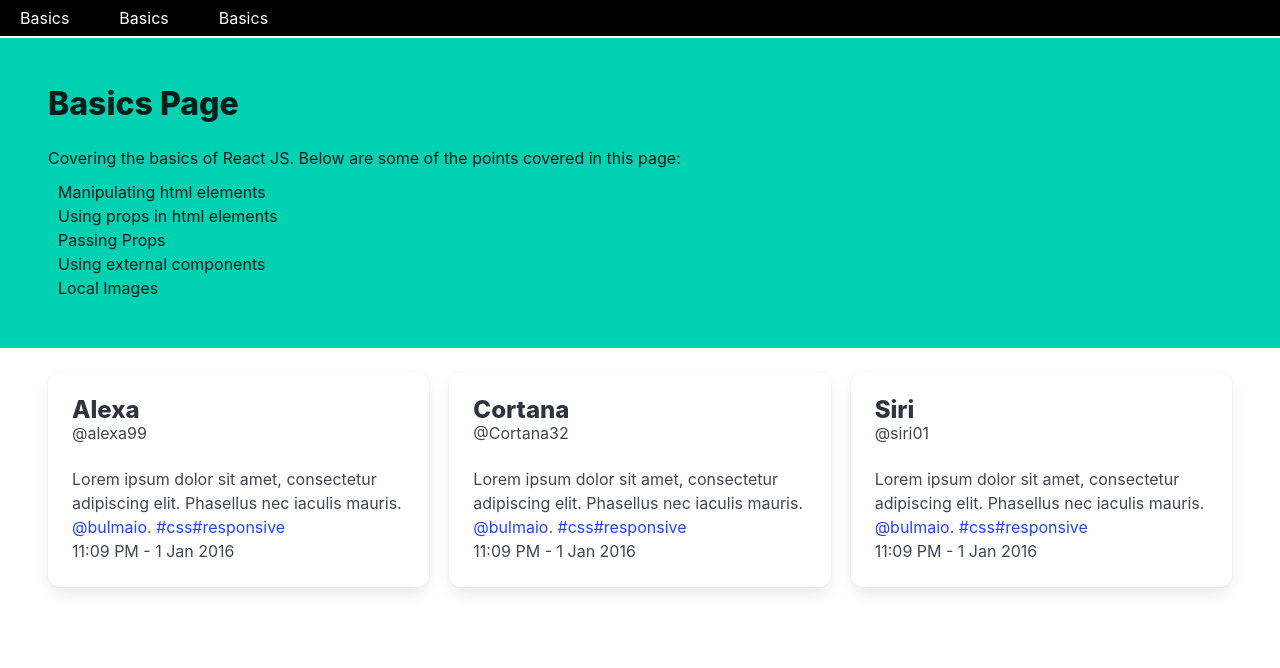
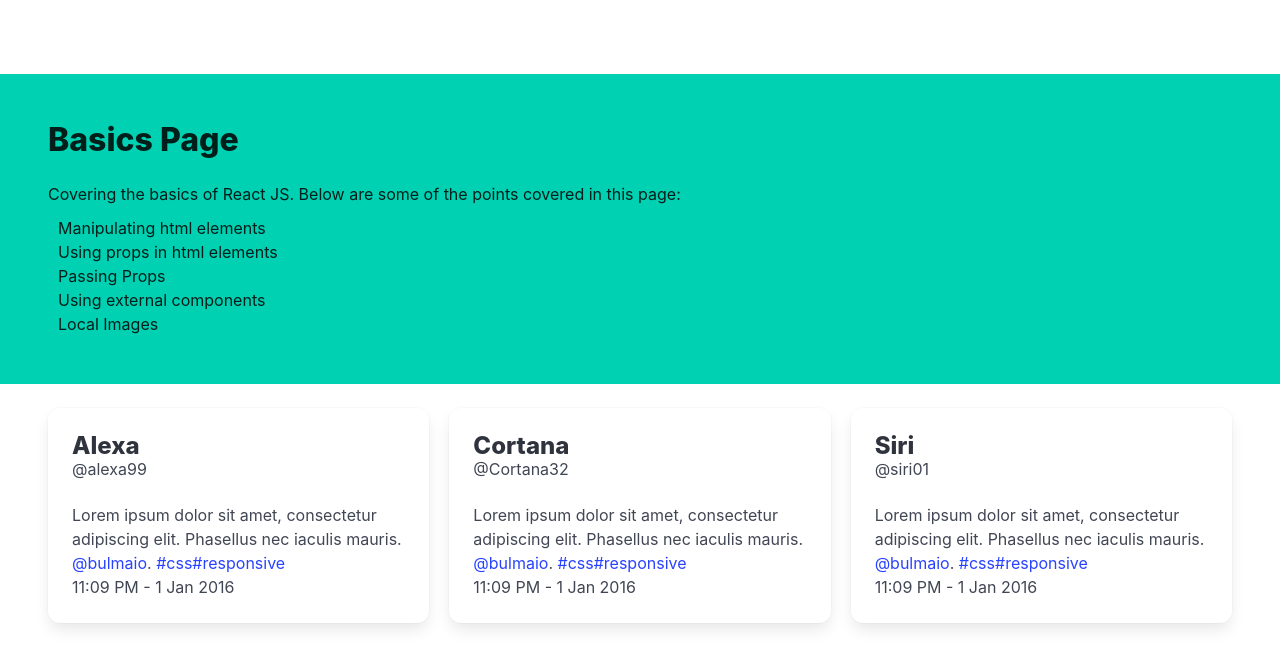
Before and after one commit to VishSeen/react-team-engine, a React (Create React App) app: page / in a window 1280 px wide. Shown: the top 668 px of the page. Built offline with nearby package versions, Linux system fonts and the light colour scheme.

Commit message:
[DEV] - pushing to git for use in work mac.

```diff
--- a/src/components/nav-bar/index.jsx
+++ b/src/components/nav-bar/index.jsx
@@ -4,19 +4,19 @@ const NavBar = ({
   navItems
 }) => {
   return (
-    <div className="nav-bar">
-      <ul style={{
+    <nav className="nav-bar" role="navigation" aria-label="main navigation">
+      <ul className="navbar-menu" style={{
         width: '100%'
       }}>
         {navItems.map(item => {
           return (
-            <li key={item.id}>
+            <li key={item.id} className='nav-item'>
               <a href={item.href}>{item.name}</a>
             </li>
           )
         })}
       </ul>
-    </div>
+    </nav>
   )
 }
 
--- a/src/components/nav-bar/style.css
+++ b/src/components/nav-bar/style.css
@@ -1,11 +1,11 @@
-.nav-bar {
+/* .nav-bar {
   position: fixed;
   top: 0;
   left: 0;
   right: 0;
   background-color: black;
   color: #fff;
-}
+} */
 
 .nav-bar ul {
   display: flex;
```
